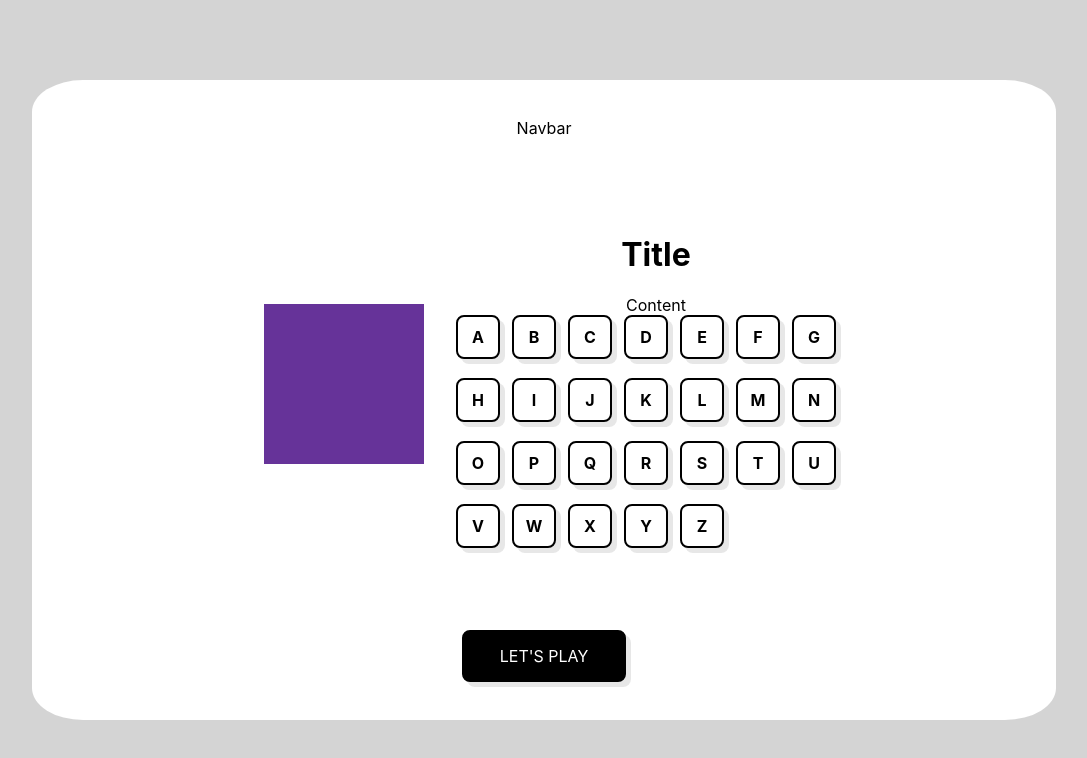
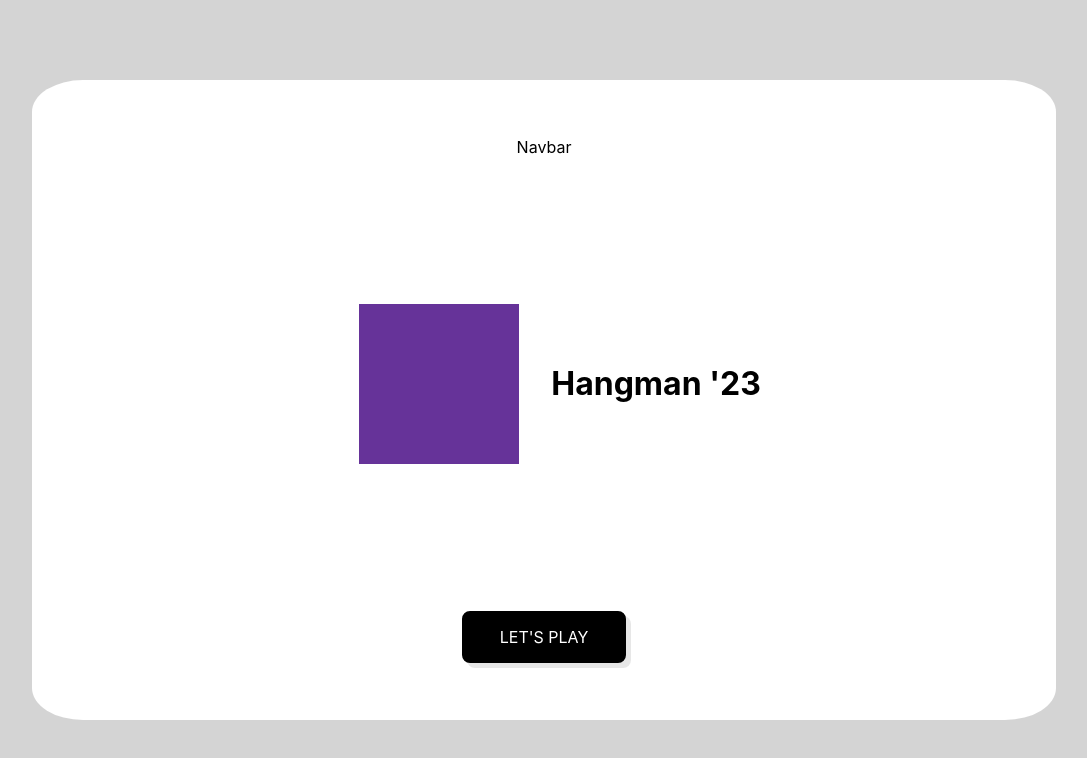
Before and after one commit to wolf-adam/Demo, a React (Create React App) app: page / in a window 1280 px wide. Shown: the top 758 px of the page, without its empty margins (96-1183 px from the left). Built offline with nearby package versions, Linux system fonts and the light colour scheme.

Commit message:
update title

```diff
--- a/src/App.js
+++ b/src/App.js
@@ -15,9 +15,7 @@ const App = () => {
       <div className='content'>
         <div className='imagePlace'></div>
         <div className='input'>
-          <h1>Title</h1>
-          <div>Content</div>
-          <LetterButtonGroup />
+          <h1>Hangman '23</h1>
         </div>
       </div>
       <FooterButtonGroup />
```
